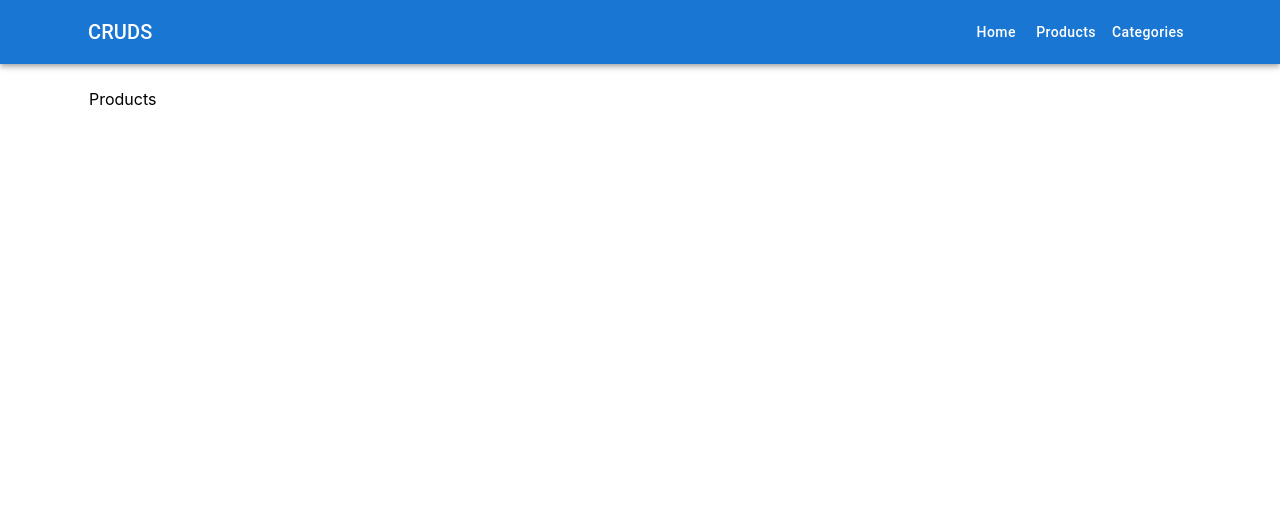
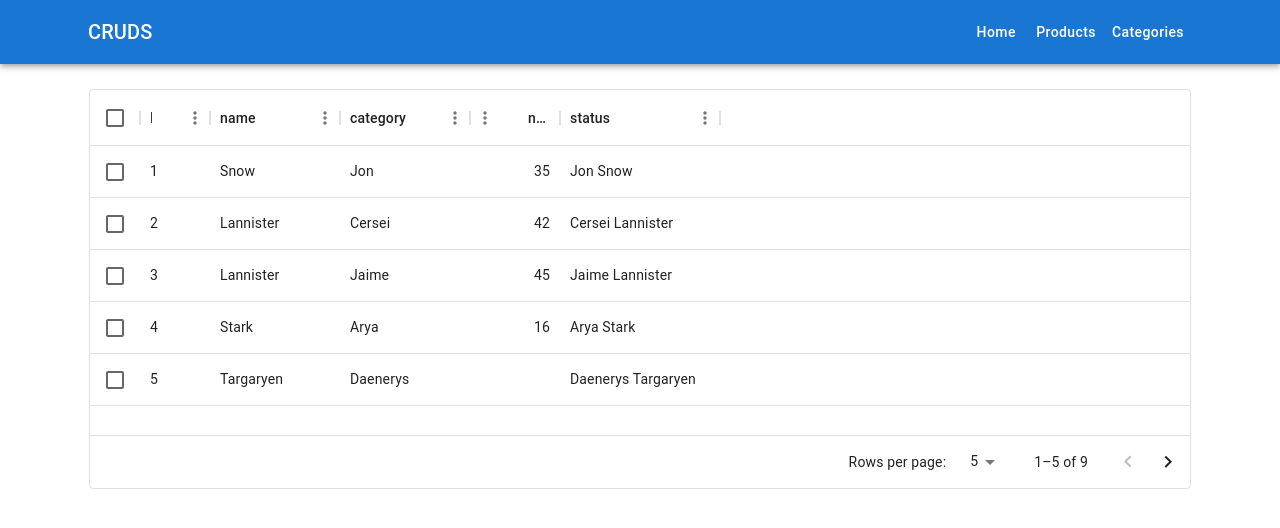
Before and after one commit to ahmedRAOUANE/cruds-app, a React (Create React App) app: page /products in a window 1280 px wide. Shown: the top 528 px of the page. Built offline with nearby package versions, Linux system fonts and the light colour scheme.

Commit message:
Update 3 files

```diff
--- a/package.json
+++ b/package.json
@@ -7,6 +7,7 @@
     "@emotion/styled": "^11.11.0",
     "@mui/icons-material": "^5.14.3",
     "@mui/material": "^5.14.4",
+    "@mui/x-data-grid": "^6.11.1",
     "@testing-library/jest-dom": "^5.17.0",
     "@testing-library/react": "^13.4.0",
     "@testing-library/user-event": "^13.5.0",
--- a/src/pages/products/Products.jsx
+++ b/src/pages/products/Products.jsx
@@ -1,5 +1,55 @@
+import * as React from "react";
+import { DataGrid } from "@mui/x-data-grid";
+
+const columns = [
+  { field: "id", headerName: "ID", width: 70 },
+  { field: "name", headerName: "name", width: 130 },
+  { field: "category", headerName: "category", width: 130 },
+  {
+    field: "number",
+    headerName: "number",
+    type: "number",
+    width: 90,
+  },
+  {
+    field: "status",
+    headerName: "status",
+    description: "This column has a value getter and is not sortable.",
+    sortable: false,
+    width: 160,
+    valueGetter: (params) =>
+      `${params.row.category || ""} ${params.row.name || ""}`,
+  },
+];
+
+const rows = [
+  { id: 1, name: "Snow", category: "Jon", number: 35 },
+  { id: 2, name: "Lannister", category: "Cersei", number: 42 },
+  { id: 3, name: "Lannister", category: "Jaime", number: 45 },
+  { id: 4, name: "Stark", category: "Arya", number: 16 },
+  { id: 5, name: "Targaryen", category: "Daenerys", number: null },
+  { id: 6, name: "Melisandre", category: null, number: 150 },
+  { id: 7, name: "Clifford", category: "Ferrara", number: 44 },
+  { id: 8, name: "Frances", category: "Rossini", number: 36 },
+  { id: 9, name: "Roxie", category: "Harvey", number: 65 },
+];
+
 const Products = () => {
-  return <div>Products</div>;
+  return (
+    <div style={{ height: 400, width: "100%" }}>
+      <DataGrid
+        rows={rows}
+        columns={columns}
+        initialState={{
+          pagination: {
+            paginationModel: { page: 0, pageSize: 5 },
+          },
+        }}
+        pageSizeOptions={[5, 10]}
+        checkboxSelection
+      />
+    </div>
+  );
 };
 
 export default Products;
```
Also changed, not shown: 1 other file (tests, documents, lock files or other folders).
